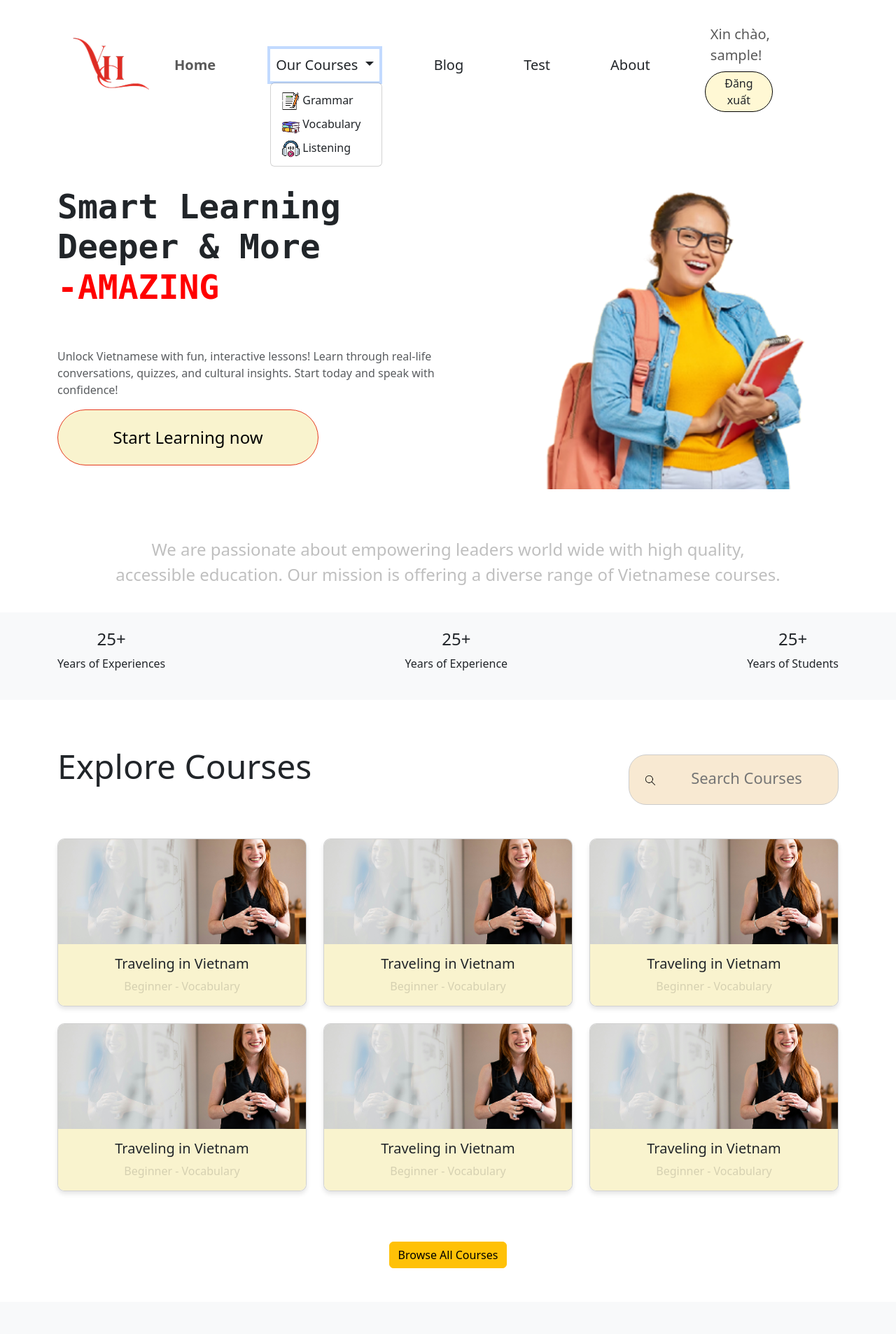
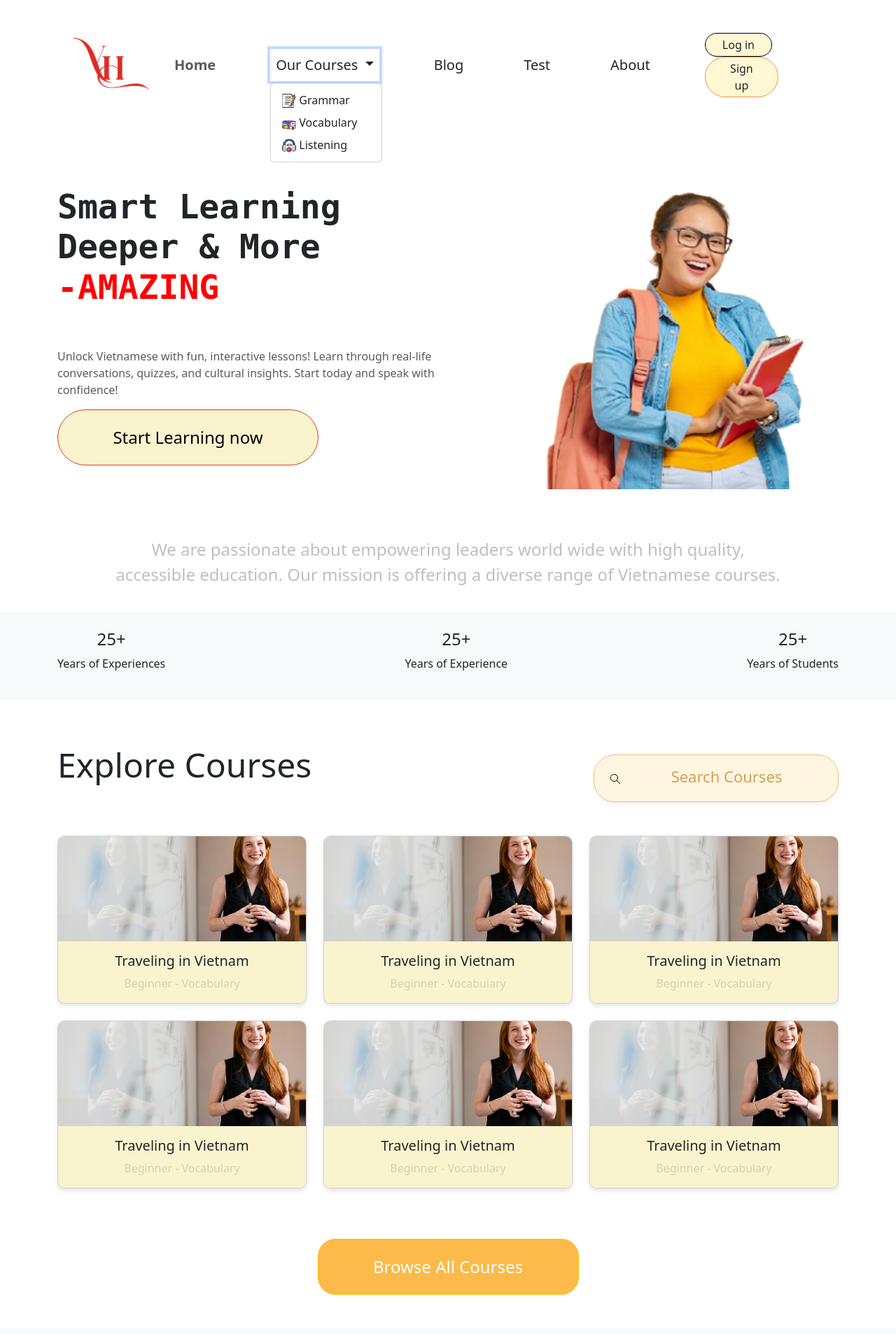
Before and after one commit to thebao123kkk/WebApplication, a PHP site: page /home.php in a window 1280 px wide, after a click on "Our Courses". Shown: the top 1906 px of the page at 70% size. Run offline with PHP 8.4, Linux system fonts and the light colour scheme; the visitor is signed in with stand-in values (Sample User, id 1); data that the repository does not hold is empty.

Commit message:
change all cont

```diff
--- a/public/home.php
+++ b/public/home.php
@@ -55,15 +55,18 @@ if (isset($_POST['signin'])) {
   <link rel="icon" href="img/logo.ico" type="image/x-icon">
 </head>
 <body>
+
   <!-- Navbar -->
   <nav class="navbar navbar-expand-lg navbar-light bg-white py-3">
     <div class="container">
       <a class="navbar-brand" href="#">
         <img id="logo" src="img/Logo50x50.png" alt="VL Logo">
       </a>
+
       <button class="navbar-toggler" type="button" title="Toggle navigation" data-bs-toggle="collapse" data-bs-target="#navbarNav">
         <span class="navbar-toggler-icon"></span>
       </button>
+
       <div class="collapse navbar-collapse justify-content-end" id="navbarNav">
         <ul class="navbar-nav me-3 align-items-center">
           <li class="nav-item">
@@ -83,80 +86,16 @@ if (isset($_POST['signin'])) {
           <li class="nav-item"><a class="nav-link text-dark" href="#">Test</a></li>
           <li class="nav-item"><a class="nav-link text-dark" href="#">About</a></li>
           <li class="nav-item">
-                <?php if (isset($_SESSION['user_id'])): ?>
-                <span class="nav-link">Xin chào, <?php echo htmlspecialchars($_SESSION['username']); ?>!</span>
-                <a href="logout.php" class="btn rounded-pill me-2 px-4 py-1" style="background-color: #fff8d4; border: 1px solid black;">Đăng xuất</a>
-                <?php else: ?>
-                <button type="button" class="btn rounded-pill me-2 px-4 py-1" style="background-color: #fff8d4; border: 1px solid black;" data-bs-toggle="modal" data-bs-target="#signinModal">Log in</button>
-                <button type="button" class="btn rounded-pill px-4 py-1" style="background-color: #fff8d4; border: 1px solid #f58e42;" data-bs-toggle="modal" data-bs-target="#signupModal">Sign up</button>
-                <?php endif; ?>
+            <!-- Nút Log in -->
+            <button id="sign-in" class="btn rounded-pill me-2 px-4 py-1" style="background-color: #fff8d4; border: 1px solid black;">Log in</button>
+            <!-- Nút Sign up -->
+            <button id="sign-up" class="btn rounded-pill px-4 py-1" style="background-color: #fff8d4; border: 1px solid #f58e42;">Sign up</button>
           </li>
         </ul>
+
       </div>
     </div>
   </nav>
-
-    <!-- Sign In Modal -->
-    <div class="modal fade" id="signinModal" tabindex="-1" aria-labelledby="signinModalLabel" aria-hidden="true">
-        <div class="modal-dialog">
-        <div class="modal-content">
-            <div class="modal-header">
-            <h5 class="modal-title" id="signinModalLabel">Đăng nhập</h5>
-            <button type="button" class="btn-close" data-bs-dismiss="modal" aria-label="Close"></button>
-            </div>
-            <div class="modal-body">
-            <?php if (isset($signin_error)): ?>
-                <div class="alert alert-danger"><?php echo $signin_error; ?></div>
-            <?php endif; ?>
-            <form method="POST" action="home.php">
-                <div class="mb-3">
-                <label for="signinEmail" class="form-label">Email</label>
-                <input type="email" class="form-control" id="signinEmail" name="email" required>
-                </div>
-                <div class="mb-3">
-                <label for="signinPassword" class="form-label">Mật khẩu</label>
-                <input type="password" class="form-control" id="signinPassword" name="password" required>
-                </div>
-                <button type="submit" name="signin" class="btn btn-primary">Đăng nhập</button>
-            </form>
-            </div>
-        </div>
-        </div>
-    </div>
-
-    <!-- Sign Up Modal -->
-    <div class="modal fade" id="signupModal" tabindex="-1" aria-labelledby="signupModalLabel" aria-hidden="true">
-        <div class="modal-dialog">
-        <div class="modal-content">
-            <div class="modal-header">
-            <h5 class="modal-title" id="signupModalLabel">Đăng ký</h5>
-            <button type="button" class="btn-close" data-bs-dismiss="modal" aria-label="Close"></button>
-            </div>
-            <div class="modal-body">
-            <?php if (isset($signup_success)): ?>
-                <div class="alert alert-success"><?php echo $signup_success; ?></div>
-            <?php elseif (isset($signup_error)): ?>
-                <div class="alert alert-danger"><?php echo $signup_error; ?></div>
-            <?php endif; ?>
-            <form method="POST" action="home.php">
-                <div class="mb-3">
-                <label for="signupUsername" class="form-label">Tên người dùng</label>
-                <input type="text" class="form-control" id="signupUsername" name="username" required>
-                </div>
-                <div class="mb-3">
-                <label for="signupEmail" class="form-label">Email</label>
-                <input type="email" class="form-control" id="signupEmail" name="email" required>
-                </div>
-                <div class="mb-3">
-                <label for="signupPassword" class="form-label">Mật khẩu</label>
-                <input type="password" class="form-control" id="signupPassword" name="password" required>
-                </div>
-                <button type="submit" name="signup" class="btn btn-primary">Đăng ký</button>
-            </form>
-            </div>
-        </div>
-        </div>
-    </div>
 
   <!-- Hero Section -->
   <section class="py-5">
@@ -177,6 +116,7 @@ if (isset($_POST['signin'])) {
       </div>
       <div class="col-md-5 position-relative mt-4 mt-md-0">
         <img src="img/happyStudent.png" alt="Happy Student" class="img-fluid">
+        <!-- Có thể thêm icon ngôi sao nếu cần thiết -->
       </div>
     </div>
   </section>
@@ -218,6 +158,7 @@ if (isset($_POST['signin'])) {
         </div>
       </div>
       <div class="row g-4">
+        <!-- Repeat course cards -->
         <div class="container my-5">
             <div class="row row-cols-1 row-cols-md-3 g-4">
                 <!-- Course Card 1 -->
@@ -282,6 +223,8 @@ if (isset($_POST['signin'])) {
                 </div>
             </div>
         </div>
+
+        <!-- Add more cards as needed -->
       </div>
       <div class="text-center mt-4">
         <button type="button" id="browse-all-courses" class="btn btn-warning">Browse All Courses</button>
@@ -306,17 +249,77 @@ if (isset($_POST['signin'])) {
     </div>
   </section>
 
+
   <!-- What are you looking for -->
   <div class="container text-center my-5">
-        <h1 class="title">What you looking for?</h1esteem1" href="#" class="text-dark text-decoration-none">Privacy</a>
-        <a href="#" class="text-dark text-decoration-none">Terms</a>
-        <a href="#" class="text-dark text-decoration-none">Contact</a>
+    <h1 class="title">What you looking for?</h1>
+    <p class="text-muted">Unlock Vietnamese with fun, interactive lessons! Don’t wait anymore! Join now!</p>
+
+    <div class="row justify-content-center mt-5 g-4">
+      <div class="col-12 col-md-5">
+        <div class="card card-custom bg-white card-spacing">
+            <!-- Thay đổi thẻ img này bằng nội dung truyền vào -->
+            <img class="slot1" src="img/card1_lookingfor.png" alt="">
         </div>
-    <div>
-        <a href="#"><img src="https://cdn-icons-png.flaticon.com/24/733/733547.png" alt="FB"></a>
-        <a href="#"><img src="https://cdn-icons-png.flaticon.com/24/733/733579.png" alt="IG"></a>
+      </div>
+      <div class="col-12 col-md-5">
+        <div class="card card-custom bg-yellow card-spacing">
+          <!-- Thay đổi thẻ img này bằng nội dung truyền vào -->
+          <img class="slot2" src="img/card2_lookingfor.png" alt="">
+        </div>
+      </div>
+    </div>
+  </div>
+
+  <!-- Footer -->
+  <footer class="bg-light text-dark py-4">
+    <div class="container">
+      <div class="row">
+        <!-- Cột đầu tiên chiếm 5 phần -->
+        <div class="col-md-5 mb-4">
+          <img id="logo-in-footer" src="img/logoFooter.png" alt="Logo Footer">
+          <p id="text-in-footer">
+            We're always finding out the best ways to help you master in learning Vietnamese!
+          </p>
+        </div>
+
+        <!-- Cột thứ hai chiếm 7 phần và được chia 3 phần con -->
+        <div class="col-md-7 mb-4">
+          <div class="row">
+            <!-- Phần con 1 -->
+            <div class="col-md-4">
+              <h5>Quick Links</h5>
+              <ul class="list-unstyled">
+                <li><a href="#" class="text-dark text-decoration-none">Test</a></li>
+                <li><a href="#" class="text-dark text-decoration-none">Courses</a></li>
+                <li><a href="#" class="text-dark text-decoration-none">Blog</a></li>
+              </ul>
+            </div>
+            <!-- Phần con 2 -->
+            <div class="col-md-4">
+              <h5>Terms & Conditions</h5>
+              <ul class="list-unstyled">
+                <li><a href="#" class="text-dark text-decoration-none">Privacy</a></li>
+                <li><a href="#" class="text-dark text-decoration-none">Terms of Use</a></li>
+                <li><a href="#" class="text-dark text-decoration-none">Contact</a></li>
+              </ul>
+            </div>
+            <!-- Phần con 3 -->
+            <div class="col-md-4">
+              <h5>Social Media</h5>
+              <div class="social-grid">
+                <a href="#" class="text-dark me-3"><i class="bi bi-envelope"></i></a>
+                <a href="#" class="text-dark me-3"><i class="bi bi-facebook"></i></a>
+                <a href="#" class="text-dark me-3"><i class="bi bi-instagram"></i></a>
+                <a href="#" class="text-dark"><i class="bi bi-twitter-x"></i></a>
+              </div>
+            </div>
+          </div>
+        </div>
+      </div>
     </div>
   </footer>
+
 </body>
 </html>
 
--- a/public/style4Form.css
+++ b/public/style4Form.css
@@ -335,3 +335,7 @@ body{
 input:hover {
     border: 1px solid red;
 }
+
+/* Phần hiển thị điện thoại */
+
+/*  */
--- a/public/style4Home.css
+++ b/public/style4Home.css
@@ -1,3 +1,6 @@
+/* Responsive */
+
+/*  */
 
 .btn-login {
     background-color: #fff8d4;
@@ -26,6 +29,11 @@
 #sing-in, #sing-up {
     padding: none;
 
+}
+
+#grammar, #vocab, #listen {
+    width: 20px;
+    height: 20px;
 }
 
 #startLearning {
@@ -62,12 +70,56 @@
 .search-bar {
     display: flex;
     align-items: center;
-    background-color: #f8e9d2; /* Màu nền be nhạt */
-    border-radius: 25px; /* Bo góc tròn */
-    padding: 10px 20px;
-    width: 300px;
-    border: 1px solid #ccc;
+    background-color: #fff5e1;
+    border-radius: 30px;
+    padding: 8px 20px;
+    width: 100%;
+    max-width: 350px;
+    border: 1px solid #f5c06f;
+    box-shadow: 0 4px 6px rgba(0, 0, 0, 0.05);
+    transition: all 0.3s ease;
 }
+
+.search-bar input {
+    border: none;
+    outline: none;
+    background: transparent;
+    font-size: 16px;
+    flex: 1;
+}
+
+#search::placeholder {
+    color: #d3a14f;
+    font-size: 16px;
+}
+
+/* Responsive thu nhỏ */
+@media (max-width: 768px) {
+    .search-bar {
+        max-width: 250px;
+    }
+
+    .search-bar input {
+        font-size: 15px;
+    }
+}
+
+/* Mobile: thu nhỏ + ẩn placeholder */
+@media (max-width: 576px) {
+    .search-bar {
+        max-width: 180px;
+        padding: 6px 14px;
+    }
+
+    .search-bar input {
+        font-size: 14px;
+    }
+
+    #search::placeholder {
+        color: transparent; /* Ẩn placeholder */
+    }
+}
+
 
 .search-bar input {
     border: none;
@@ -91,17 +143,21 @@
 }
 
 .card {
-    border-radius: 10px; /* Bo góc */
-    box-shadow: 0px 4px 6px rgba(0, 0, 0, 0.1); /* Đổ bóng */
-    overflow: hidden; /* Ẩn các góc thừa */
+    border-radius: 10px;
+    box-shadow: 0px 4px 6px rgba(0, 0, 0, 0.1);
+    overflow: hidden;
+    transform: 0.5s;
 }
 .card img {
     height: 150px;
-    object-fit: cover; /* Giữ tỉ lệ ảnh */
+    object-fit: cover;
 }
 .card-body {
-    text-align: center; /* Căn giữa nội dung */
+    text-align: center;
     background-color: #F9F3CE;
+}
+.card:hover {
+    transform: scale(1.09);
 }
 .card-text {
     color: #00000024;
@@ -111,3 +167,120 @@
     width: 15px;
     height: 15px;
 }
+
+.btn-warning {
+    background-color: #FBBA49!important;
+    width: 373px!important;
+    height: 80px!important;
+    color: #ffff;
+    border-radius: 25px!important;
+    font-size: 24px;
+}
+
+
+#phrase-taketest {
+    font-size: 1.25rem;
+    line-height: 1.5;
+    margin-bottom: 1rem;
+    color: #00000040;
+    max-width: 300px;
+}
+
+/* 2 slot của card(Looking for) */
+.card-custom {
+    height: 300px;
+    border-radius: 20px;
+    box-shadow: 0 6px 10px rgba(0, 0, 0, 0.1);
+    transition: transform 0.3s;
+}
+.card-custom:hover {
+    transform: scale(1.02);
+}
+.bg-yellow {
+    background-color: #fcbf49;
+}
+.title {
+    font-family: monospace;
+    font-weight: bold;
+    font-size: 2.2rem;
+}
+.card-spacing {
+    margin: 0 20px;
+}
+
+/* Footer */
+footer {
+    margin-top: 200px;
+    background-color: #f8f9fa;
+    padding: 2rem 0;
+    color: #212529;
+}
+
+#logo-in-footer {
+width: 130px;
+height: 90px;
+}
+
+#text-in-footer {
+font-size: 1rem;
+line-height: 1.5;
+max-width: 210px;
+}
+
+footer h5 {
+    font-size: 1.25rem;
+    margin-bottom: 1rem;
+    color: #343a40;
+}
+
+footer ul {
+    padding: 0;
+    list-style: none;
+}
+
+footer ul li {
+    margin-bottom: 0.5rem;
+}
+
+footer ul li a {
+    color: #212529;
+    text-decoration: none;
+    transition: color 0.3s ease;
+}
+
+footer ul li a:hover {
+    color: #007bff;
+}
+
+footer .bi {
+    font-size: 1.5rem;
+    transition: color 0.3s ease;
+}
+
+footer .bi:hover {
+    color: #007bff;
+}
+
+.bi{
+
+    font-size: 1.5rem;
+}
+
+/* Social */
+.social-grid {
+    display: grid;
+    grid-template-columns: repeat(2, 40px); /* 2 cột */
+    grid-gap: 20px;
+    margin-top: 10px;
+    align-items: center;
+}
+
+.social-grid a {
+    font-size: 24px;
+    color: black;
+    text-decoration: none;
+}
+
+.col-md-7 {
+    padding-top: 30px;
+}
```
Lines whose indentation alone changed are shown as unchanged.
